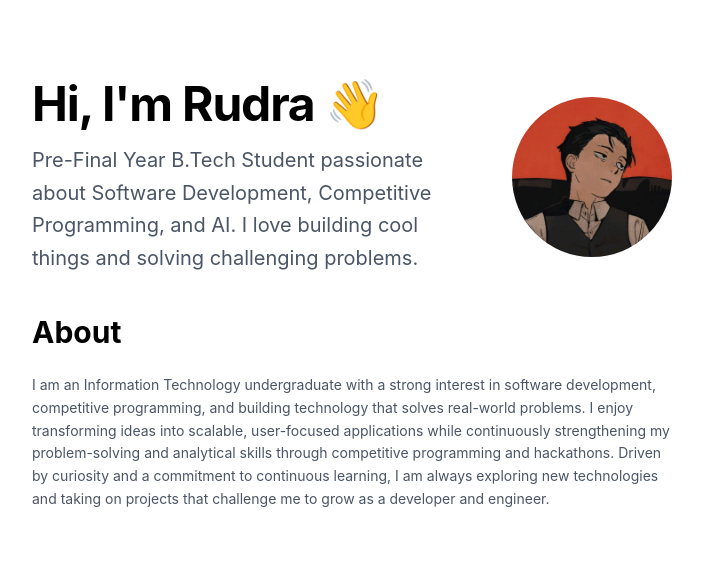
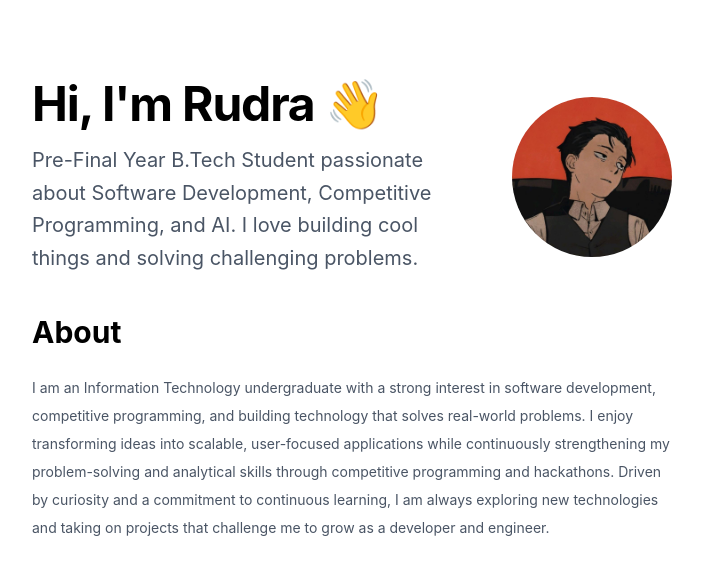
Before and after one commit to itisrudraa/portfolio, a React app: page / in a window 1280 px wide. Shown: the top 574 px of the page, without its empty margins (288-991 px from the left). Built offline with nearby package versions, Linux system fonts and the light colour scheme; the HTML template or start-up script is replaced by a standard one.

Commit message:
style: change line spacing

```diff
--- a/src/sections/About.jsx
+++ b/src/sections/About.jsx
@@ -5,7 +5,7 @@ function About(){
         <section id="about" className="pt-5">
             <div className="max-w-2xl px-4 mx-auto">
                 <h2 className="text-3xl font-bold">About</h2>
-                <p className="mt-6 text-sm text-gray-600 leading-relaxed">
+                <p className="mt-6 text-sm text-gray-600 leading-7">
                     {PORTFOLIO.summary}
                 </p>
             </div>
```
